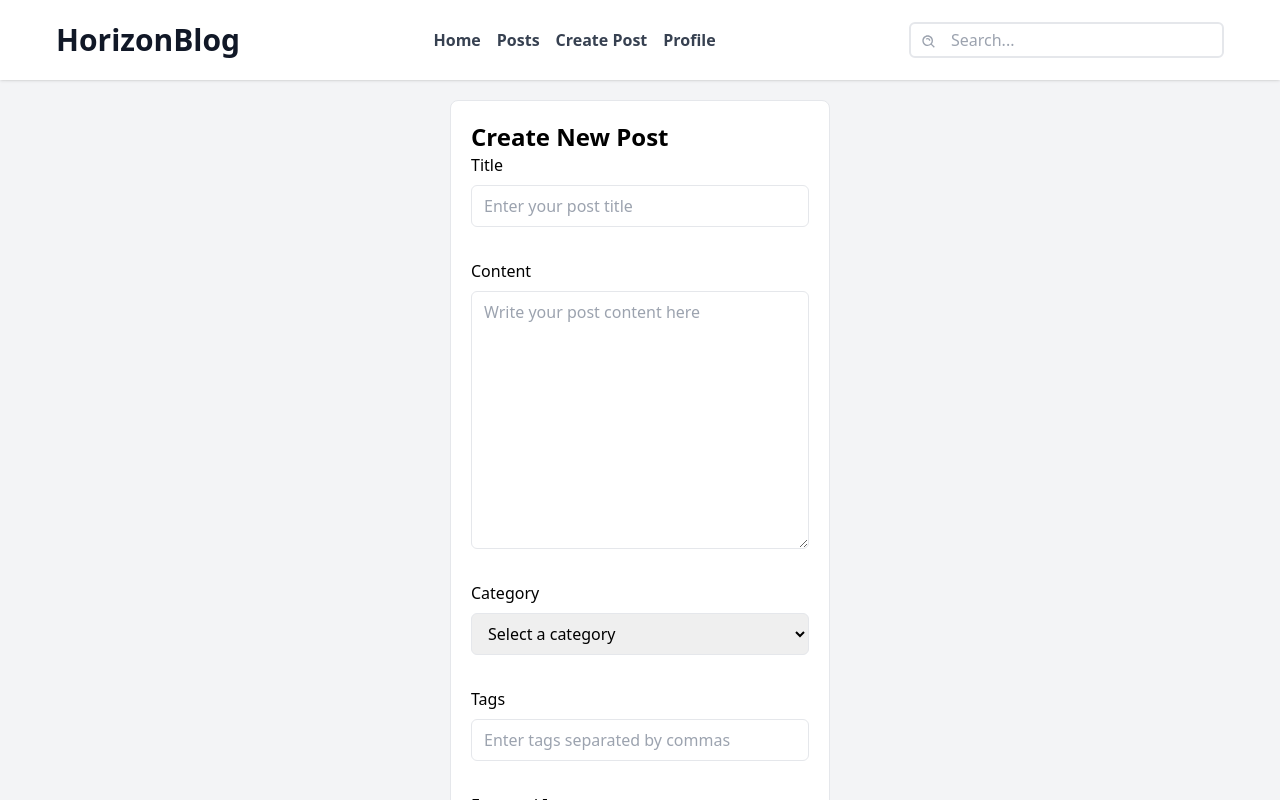
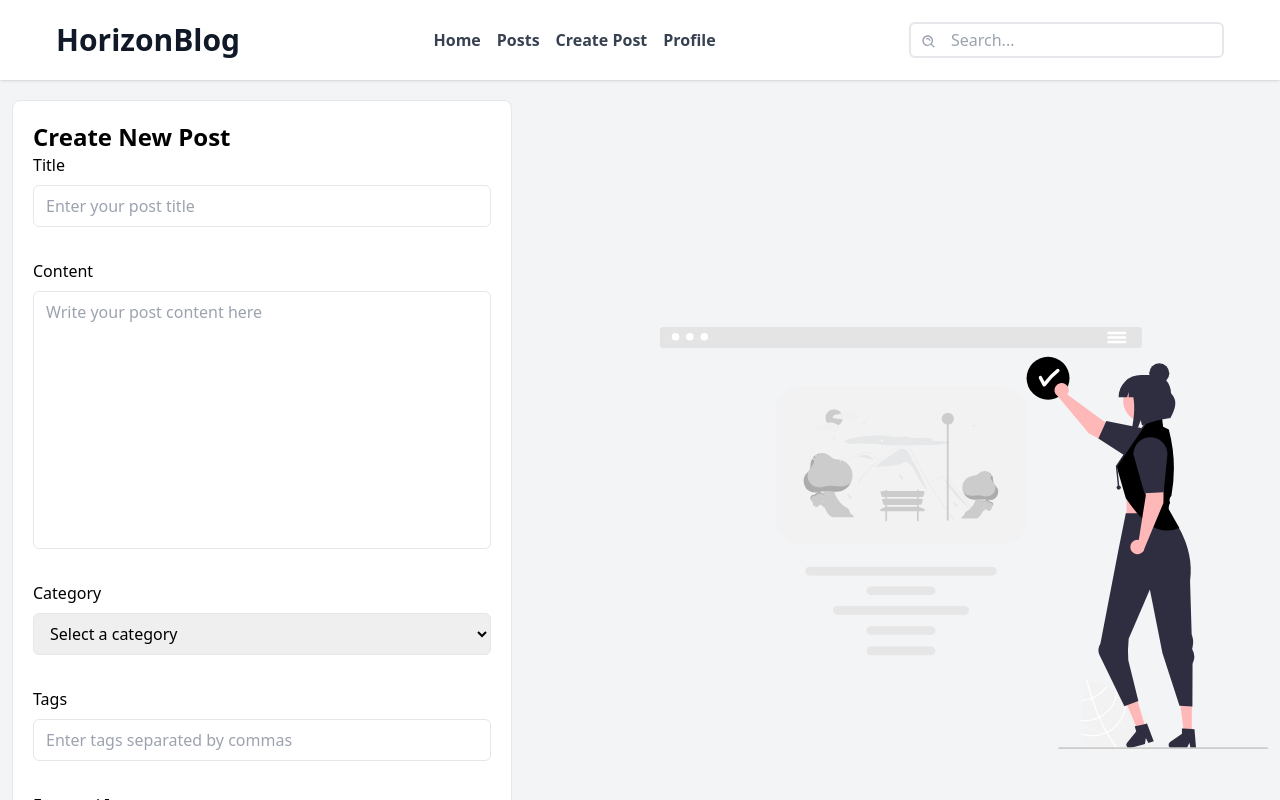
Before and after one commit to Obayuwana22/HorizonBlog, a React (Vite) app: page /home/create-post in a window 1280 px wide. Shown: the top 800 px of the page. Built offline with nearby package versions, Linux system fonts and the light colour scheme.

Commit message:
New updates on create post

```diff
--- a/src/components/Navbar.jsx
+++ b/src/components/Navbar.jsx
@@ -42,10 +42,7 @@ const Navbar = () => {
               {navLinks.map((navLink) => {
                 const { id, href, text } = navLink;
                 return (
-                  <li
-                    key={id}
-                    className="capitalize font-semibold  text-white "
-                  >
+                  <li key={id} className="capitalize font-semibold text-white">
                     <NavLink
                       to={href}
                       onClick={() => setToggleMenu(!toggleMenu)}
--- a/src/pages/CreatePost.jsx
+++ b/src/pages/CreatePost.jsx
@@ -1,9 +1,10 @@
 import FormInput from "../components/FormInput";
+import img from "../assets/undrawcreatepost.svg";
 
 const CreatePost = () => {
   return (
-    <section className="flex flex-col justify-center min-h-screen">
-      <div className="border rounded-lg p-5 my-20 md:max-w-md md:mx-auto bg-white">
+    <section className="grid grid-col-1 justify-center xl:grid-cols-2 xl:justify-between xl:items-center xl:gap-10">
+      <div className="border rounded-lg p-5 my-20 md:w-[500px] md:mx-auto xl:mx-0 bg-white">
         <form>
           <div className="text-2xl font-bold">Create New Post</div>
           <div className="flex flex-col gap-8">
@@ -32,7 +33,7 @@ const CreatePost = () => {
                 // value={}
                 // onChange={}
                 rows="10"
-                className="border px-3 py-2 rounded-md outline-offset-4 outline-gray-400"
+                className="border px-3 py-2 rounded-md outline-offset-4 outline-gray-400 resize-none"
               ></textarea>
             </div>
 
@@ -84,6 +85,9 @@ const CreatePost = () => {
           </div>
         </form>
       </div>
+      <div className="my-20 hidden xl:block">
+        <img src={img} alt="publish post illustration" />
+      </div>
     </section>
   );
 };
--- a/src/pages/Landing.jsx
+++ b/src/pages/Landing.jsx
@@ -1,13 +1,7 @@
-import { useRef } from "react";
+import { Link } from "react-router-dom";
 import RecentPosts from "../components/RecentPosts";
 
 const Landing = () => {
-  const recentPostRef = useRef(null);
-
-  const scrollToSection = (elementRef) => {
-    elementRef.current.scrollIntoView({ behavior: "smooth" });
-  };
-
   return (
     <section className="mt-[80px]">
       <div className="bg-blue-600 text-white p-12 rounded-lg mb-20">
@@ -18,12 +12,11 @@ const Landing = () => {
         <button
           type="button"
           className="bg-white text-black font-semibold px-4 py-2  rounded-lg"
-          onClick={() => scrollToSection(recentPostRef)}
         >
-          Start Reading
+          <Link to="/home/posts">Start Reading</Link>
         </button>
       </div>
-      <div ref={recentPostRef} className="scroll-mt-32">
+      <div className="scroll-mt-32">
         <RecentPosts />
       </div>
     </section>
--- a/src/pages/Login.jsx
+++ b/src/pages/Login.jsx
@@ -100,7 +100,7 @@ const Login = () => {
             onClick={handleSignInWithGoogle}
             className="text-blue-700 w-full py-2 border  rounded-lg outline-none"
           >
-            Sign up with Google
+            Sign in with Google
           </button>
         </div>
         <p className="text-center">
```
Also changed, not shown: src/assets/undrawcreatepost.svg (added).
